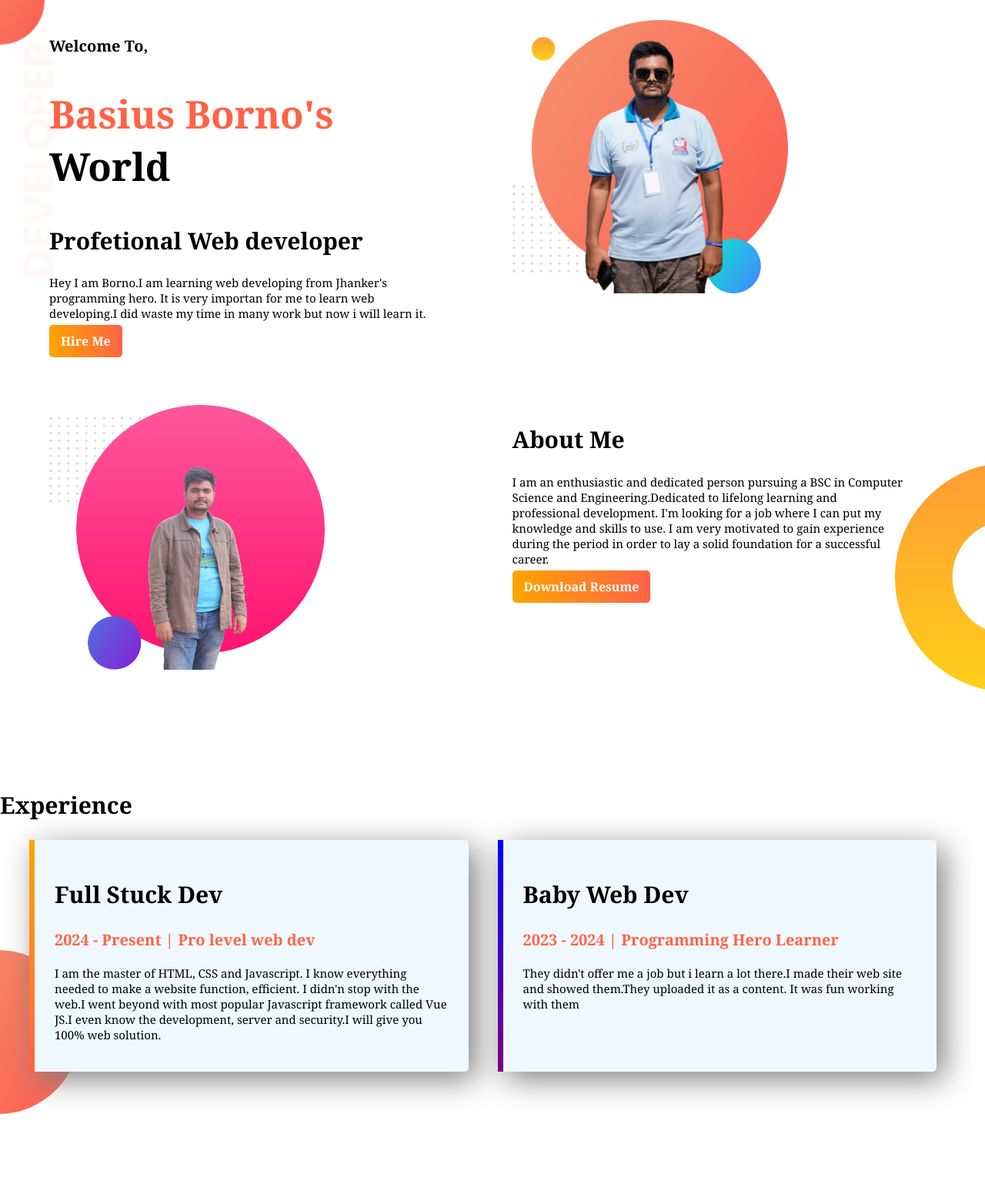
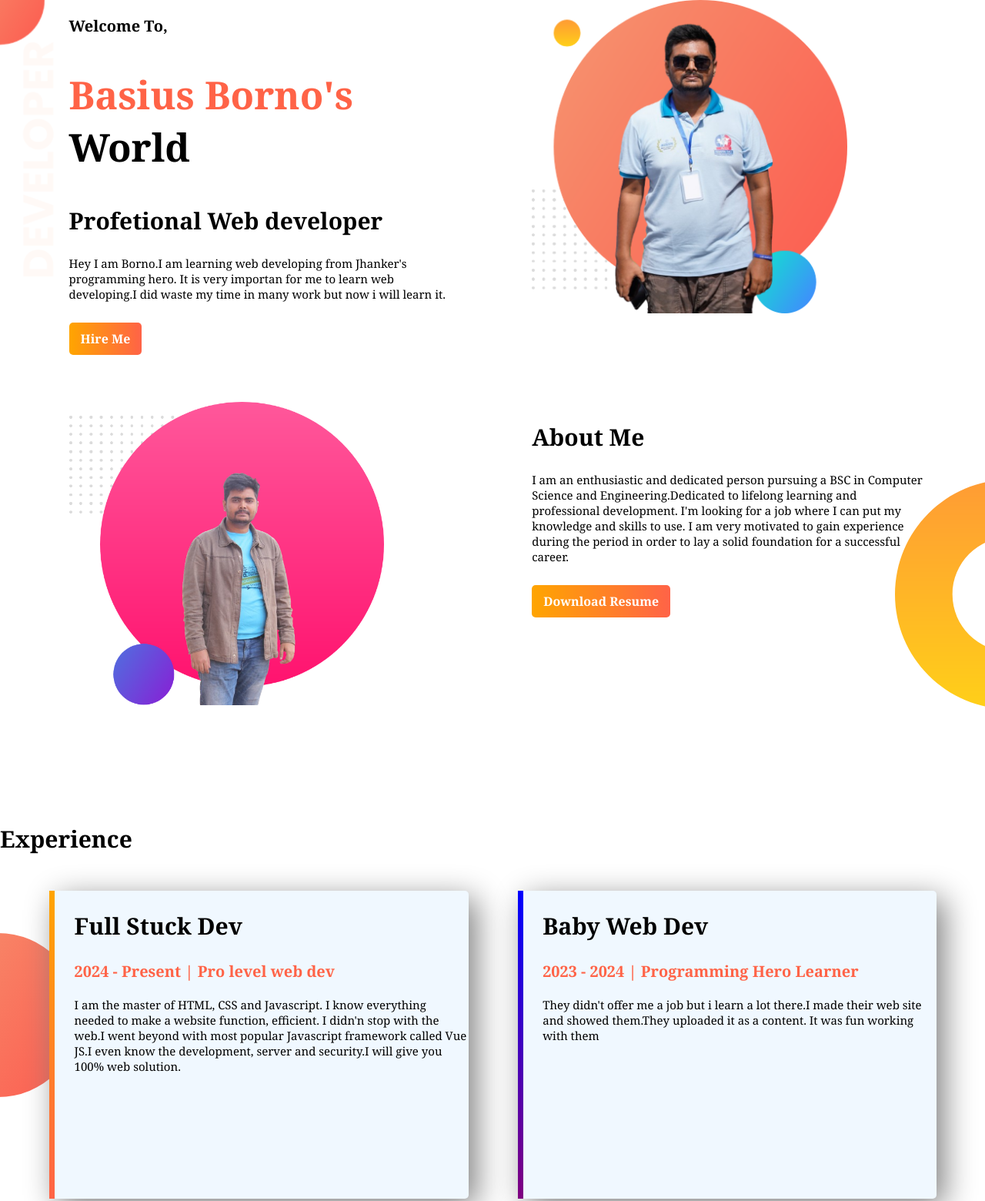
Before and after one commit to graphicchef/mywebsite, a plain HTML site: page index.html in a window 1280 px wide. Shown: the top 1560 px of the page at 77% size. Drawn offline with Linux system fonts and the light colour scheme.

Commit message:
finnised

```diff
--- a/index.html
+++ b/index.html
@@ -12,25 +12,27 @@
                 <h3>Welcome To,</h3>
                 <h1><span class="color-word">Basius Borno's </span>World</h1>
                 <h2>Profetional Web developer</h2>
-                <p>Hey I am Borno.I am learning web developing from Jhanker's programming hero. It is very importan for me to learn web developing.I did waste my time in many work but now i will learn it.</p>
+                <p>Hey I am Borno.I am learning web developing from Jhanker's programming hero. It is very importan for me to learn web developing.I did waste my time in many work but now i will learn it.</p> <br>
                 <a class="button" target="_blank" href="https://www.linkedin.com/in/shah-basius-salehin-borno-1787a5211/">Hire Me</a>
             </div>
             <div class="mui">
                 <img src="image/image1.png" alt="">
             </div>
     </section>
+    <br>
     <section class="about-me">
         <div class="mui">
             <img src="image/mypic.png" alt="">
         </div>
         <div class="mui">
             <h2>About Me</h2>
-            <p>I am an enthusiastic and dedicated person pursuing a BSC in Computer Science and Engineering.Dedicated to lifelong learning and professional development. I'm looking for a job where I can put my knowledge and skills to use. I am very motivated to gain experience during the period in order to lay a solid foundation for a successful career.</p>
+            <p>I am an enthusiastic and dedicated person pursuing a BSC in Computer Science and Engineering.Dedicated to lifelong learning and professional development. I'm looking for a job where I can put my knowledge and skills to use. I am very motivated to gain experience during the period in order to lay a solid foundation for a successful career.</p> <br>
             <a class="button" target="_blank" href="https://www.canva.com/design/DAGO34y6Mwc/RgmF6Xfu_Tgygf1RdYchLg/view?utm_content=DAGO34y6Mwc&utm_campaign=designshare&utm_medium=link&utm_source=editor">Download Resume</a>
         </div>
     </section>
-    <h2>Experience</h2>
+    <br>
     <section class="experience-area">
+        <h2>Experience</h2> <br>
         <div id="full-stuck" class="mui exp">
             <h2>Full Stuck Dev</h2>
             <h3> <span class="color-word"> 2024 - Present | Pro level web dev </span></h3>
@@ -43,6 +45,7 @@
         </div>
     </section>
 </body>
+<br>
 <footer>
     <p>@ Shah Basius Salehin Borno all rights reserved</p>
 </footer>
--- a/style.css
+++ b/style.css
@@ -20,11 +20,11 @@ p{
 .mui{
     width: 40%;
     float: left;
-    margin-left: 3%;
-    padding: 2%;
+    margin-left: 5%;
+    padding-left: 2%;
 }
 .mui img{
-    width: 70%;
+    width: 80%;
 }
 .bg-banner{
     background-image: url("image/top-banner.png");
@@ -50,14 +50,13 @@ section{
 .exp{
     box-shadow: 10px 10px 40px gray;
     border-radius: 5px;
-    height: 50%;
+    height: 80%;
     background-color: aliceblue;
 }
 .experience-area{
     background-image: url(image/exp-bg.png);
     background-repeat: no-repeat;
     background-position: left;
-
 }
 #full-stuck{
     border-left: 7px solid;
```
